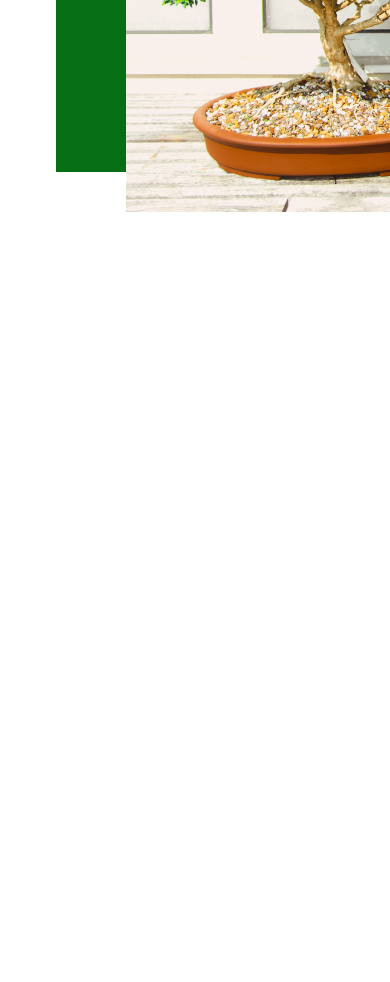
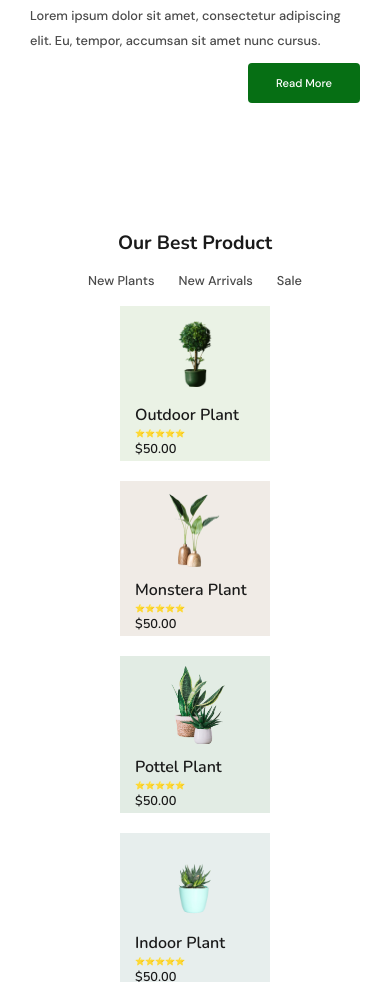
Before and after one commit to evgenya2905/plant_store_landing_page, a plain HTML site: page plants.html in a window 390 px wide. Shown: the part 1018-2000 px from the top of the page. Drawn offline with nearby package versions, Linux system fonts and the light colour scheme.

Commit message:
added responsive design for the third and fourth section

```diff
--- a/plants.html
+++ b/plants.html
@@ -61,7 +61,7 @@
         </div>
     </section>
     <section class="third_section">
-        <div>
+        <div class="third_section_img_block">
             <img class="third_section_img" alt="plant_bonsai" src="images/todd-trapani-aVVAI7z0WoY-unsplash 1.png">
         </div>
         <div class="third_section_block">
@@ -80,25 +80,25 @@
             <a class="fourth_section_link" href="#">Sale</a>
         </div>
         <div class="fourth_section_product">
-            <div class="fourth_section_product_one">
+            <div class="fourth_section_product_one fourth_section_product_">
                 <img class="fourth_section_img_one" alt="outdoor_plant" src="images/nagy-arnold-X_IvVDuHvDQ-unsplash (1) 1.png">
                 <h5 class="fourth_section_product_name">Outdoor Plant</h5>
                 <p class="fourth_section_product_rating">⭐️⭐️⭐️⭐️⭐️</p>
                 <p class="fourth_section_product_price">$50.00</p>
             </div>
-            <div class="fourth_section_product_two">
+            <div class="fourth_section_product_two fourth_section_product_">
                 <img class="fourth_section_img_two" alt="monstera_plant" src="images/linh-le-Ebwp2-6BG8E-unsplash 1.png">
                 <h5 class="fourth_section_product_name">Monstera Plant</h5>
                 <p class="fourth_section_product_rating">⭐️⭐️⭐️⭐️⭐️</p>
                 <p class="fourth_section_product_price">$50.00</p>
             </div>
-            <div class="fourth_section_product_three">
+            <div class="fourth_section_product_three fourth_section_product_">
                 <img class="fourth_section_img_three" alt="pottel_plant" src="images/pexels-kate-amos-2718447 (1) 1.png">
                 <h5 class="fourth_section_product_name">Pottel Plant</h5>
                 <p class="fourth_section_product_rating">⭐️⭐️⭐️⭐️⭐️</p>
                 <p class="fourth_section_product_price">$50.00</p>
             </div>
-            <div class="fourth_section_product_four">
+            <div class="fourth_section_product_four fourth_section_product_">
                 <img class="fourth_section_img_four" alt="indoor_plant" src="images/galina-n-miziNqvJx5M-unsplash 1.png">
                 <h5 class="fourth_section_product_name">Indoor Plant</h5>
                 <p class="fourth_section_product_rating">⭐️⭐️⭐️⭐️⭐️</p>
--- a/style.css
+++ b/style.css
@@ -617,6 +617,41 @@ body {
     font-size: 16px;
 }
 
+@media screen and (max-width: 1508px) {
+    body {
+        padding: 40px 100px 96px 100px;
+    }
+
+    .third_section {
+        margin: 0 0 128px 0;
+        gap: 50px;
+    }
+
+    .third_section_img {
+        margin: 40px 0 -5px 70px;
+    }
+
+    .third_section_block {
+        gap: 0;
+        justify-content: space-between;
+    }
+
+    .third_section_subtitle {
+        margin-bottom: 0px;
+        font-size: 36px;
+        line-height: 45px;
+    }
+
+    .third_section_text {
+        line-height: 22px;
+    }
+
+    .third_section_text_end {
+        margin-bottom: 0px;
+        line-height: 25px;
+    }
+}
+
 @media screen and (max-width: 1384px) {
     .second_section {
         flex-direction: column;
@@ -625,6 +660,26 @@ body {
 
     .second_section_img_block {
         justify-content: space-between;
+    }
+
+    .fourth_section_product_ {
+        width: 250px;
+    }
+
+    .fourth_section_img_one {
+        margin: 10px 55px 0 55px;
+    }
+
+    .fourth_section_img_two {
+        margin: 10px 65px 0 65px;
+    }
+
+    .fourth_section_img_three {
+        margin: 10px 66px 0 66px;
+    }
+
+    .fourth_section_img_four {
+        margin: 0 0 10px 45px;
     }
 }
 
@@ -681,6 +736,66 @@ body {
     .second_section_img {
         height: 50%;
     }
+
+    .third_section {
+        gap: 20px;
+        flex-direction: column;
+    }
+
+    .third_section_img {
+        width: 30%;
+        box-shadow: -30px -10px var(--main-bg-color);
+        margin: 40px 0 -5px 30px;
+    }
+
+    .third_section_block {
+        gap: 20px;
+    }
+
+    .third_section_button {
+        align-self: flex-end;
+    }
+
+    .fourth_section_title {
+        font-size: 36px;
+        line-height: 45px;
+    }
+
+    .fourth_section_product_ {
+        width: 200px;
+    }
+
+    .fourth_section_product_name {
+        margin: 10px 0 0 15px;
+    }
+
+    .fourth_section_product_rating {
+        margin: 10px 0 0 15px;
+    }
+
+    .fourth_section_product_price {
+        margin: 12px 0 15px 15px;
+    }
+
+    .fourth_section_img_one {
+        width: 40%;
+        margin: 15px 60px 10px 60px;
+    }
+
+    .fourth_section_img_two {
+        width: 40%;
+        margin: 10px 60px 0 60px;
+    }
+
+    .fourth_section_img_three {
+        width: 40%;
+        margin: 10px 60px 0 60px;
+    }
+
+    .fourth_section_img_four {
+        width: 40%;
+        margin: 30px 0 10px 60px;
+    }
 }
 
 @media screen and (max-width: 992px) {
@@ -708,7 +823,7 @@ body {
     }
 
     .first_section_text {
-        font-size: 0.8rem;
+        font-size: 0.9rem;
     }
 
     .first_section_button {
@@ -732,6 +847,79 @@ body {
 
     .second_section_img {
         width: 25%;
+    }
+
+    .third_section_title {
+        font-size: 0.8rem;
+    }
+
+    .third_section_block {
+        gap: 10px;
+    }
+
+    .third_section_button {
+        font-size: 0.8rem;
+        line-height: 1rem;
+        width: 7rem;
+        height: 50px;
+    }
+
+    .third_section_text {
+        font-size: 0.9rem;
+    }
+
+    .third_section_text_end {
+        font-size: 0.9rem;
+    }
+
+    .fourth_section_links {
+        margin-bottom: 0;
+    }
+
+    .fourth_section_product {
+        margin-bottom: 0;
+    }
+
+    .fourth_section_product_ {
+        width: 150px;
+    }
+
+    .fourth_section_product_name {
+        margin: 0px 0 0 15px;
+        font-size: 1rem;
+    }
+
+    .fourth_section_product_rating {
+        margin: 0 0 5px 15px;
+        font-size: 0.5rem;
+    }
+
+    .fourth_section_product_price {
+        line-height: 0.8rem;
+        font-size: 0.8rem;
+        margin: 0 0 5px 15px;
+    }
+
+    .fourth_section_img_one {
+        margin: 15px 45px 10px 45px;
+    }
+
+    .fourth_section_img_two {
+        margin: 10px 45px 5px 45px;
+    }
+
+    .fourth_section_img_three {
+        margin: 10px 45px 5px 45px;
+    }
+
+    .fourth_section_img_four {
+        margin: 25px 0 10px 45px;
+    }
+
+    .fourth_section_button {
+        font-size: 0.8rem;
+        line-height: 1rem;
+        width: 7rem;
     }
 }
 
@@ -785,7 +973,7 @@ body {
     }
 
     .first_section_text {
-        font-size: 0.7rem;
+        font-size: 0.8rem;
         line-height: 1rem;
     }
 
@@ -824,6 +1012,54 @@ body {
     .second_section_link {
         font-size: 0.8rem;
     }
+
+    .third_section_img_block {
+        display: none;
+    }
+
+    .third_section_subtitle {
+        font-size: 1.2rem;
+        line-height: 1.5rem;
+    }
+
+    .third_section_text {
+        font-size: 0.8rem;
+    }
+
+    .third_section_text_end {
+        font-size: 0.8rem;
+    }
+
+    .third_section_button {
+        font-size: 0.7rem;
+        height: 40px;
+    }
+
+    .fourth_section {
+        gap: 15px;
+    }
+
+    .fourth_section_title {
+        font-size: 1.2rem;
+        line-height: 1.5rem;
+    }
+
+    .fourth_section_link {
+        font-size: 0.8rem;
+    }
+
+    .fourth_section_product {
+        flex-direction: column;
+        align-items: center;
+        gap: 20px;
+    }
+
+    .fourth_section_button {
+        font-size: 0.7rem;
+        height: 40px;
+        line-height: 0.8rem;
+        padding-top: 13px;
+    }
 }
 
 @media screen and (max-width: 480px) {
```
